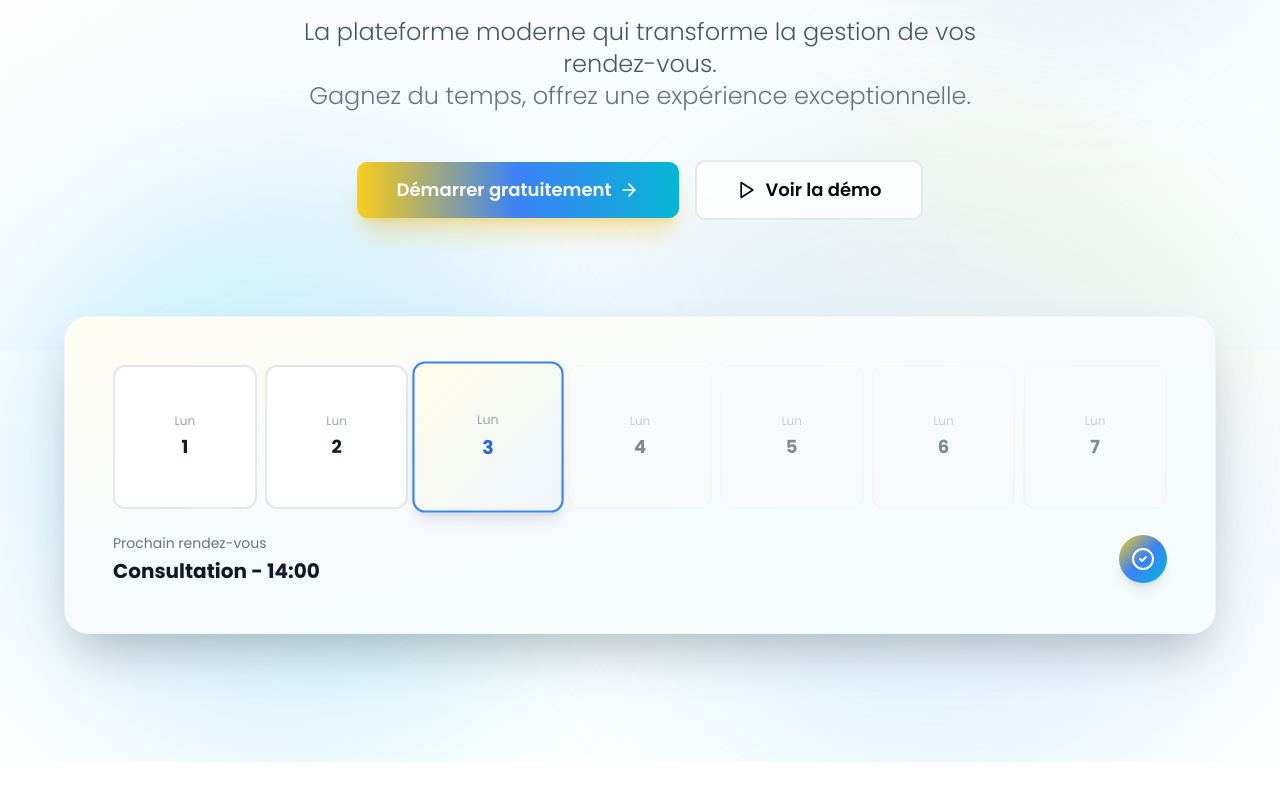
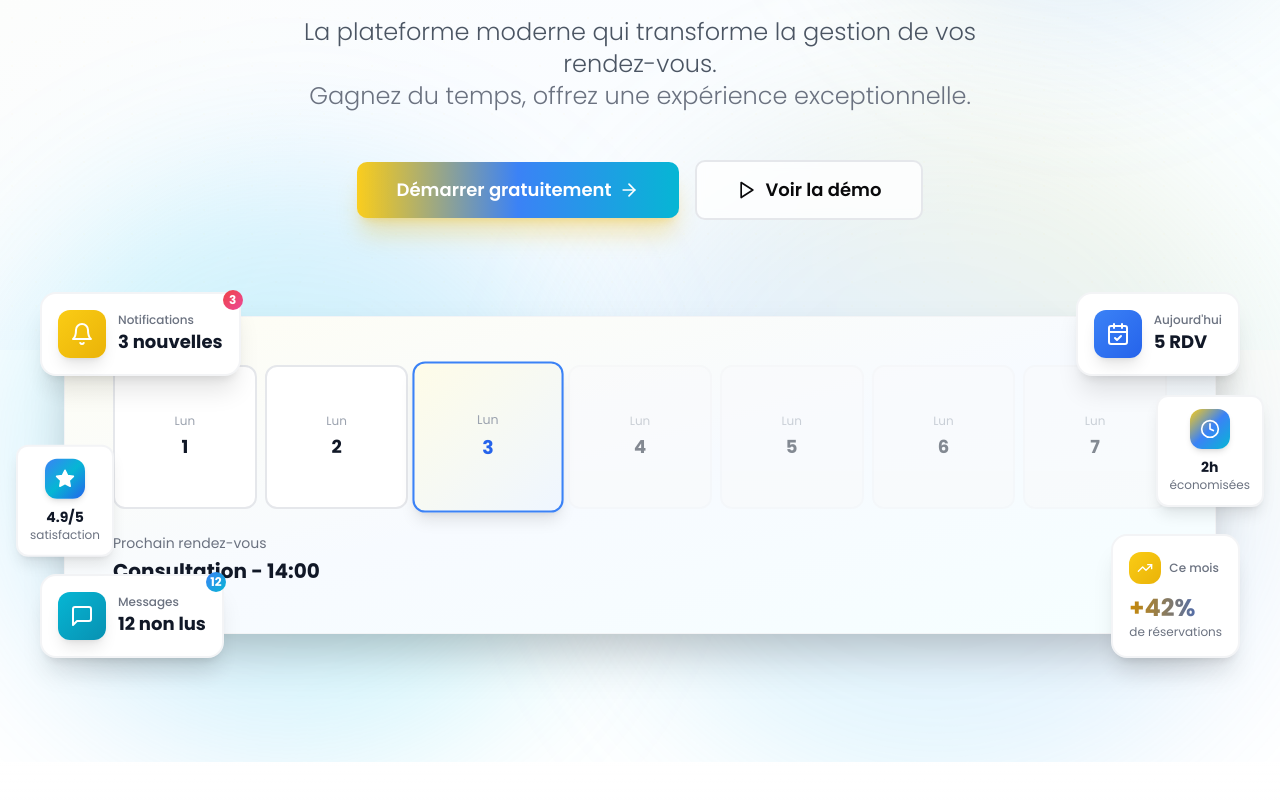
Before and after one commit to Houcinefarhane/crenoz, a Next.js app: page / in a window 1280 px wide. Shown: the part 450-1250 px from the top of the page. Built offline with nearby package versions, Linux system fonts and the light colour scheme.

Commit message:
Design: Ajout de 6 widgets animés autour de la card calendrier dans le hero

```diff
--- a/app/page.tsx
+++ b/app/page.tsx
@@ -2,7 +2,7 @@
 
 import { motion, useScroll, useTransform } from "framer-motion";
 import { Button } from "@/components/ui/button";
-import { ArrowRight, Calendar, CheckCircle2, Play, Sparkles, Zap, Clock, Users, TrendingUp, Star } from "lucide-react";
+import { ArrowRight, Calendar, CheckCircle2, Play, Sparkles, Zap, Clock, Users, TrendingUp, Star, Bell, CalendarCheck, MessageSquare } from "lucide-react";
 import Link from "next/link";
 import { useRef } from "react";
 
@@ -233,6 +233,139 @@ export default function Home() {
                   </div>
                 </div>
               </div>
+
+              {/* Floating Widgets */}
+              {/* Widget 1 - Notifications */}
+              <motion.div
+                initial={{ opacity: 0, x: -30, y: -30 }}
+                animate={{ opacity: 1, x: 0, y: 0 }}
+                transition={{ duration: 0.8, delay: 1 }}
+                whileHover={{ scale: 1.1, rotate: [0, -5, 5, -5, 0] }}
+                className="absolute -top-6 -left-6 bg-white rounded-2xl shadow-xl border-2 border-gray-100 p-4 hidden sm:flex items-center gap-3 z-10"
+              >
+                <div className="w-12 h-12 rounded-xl bg-gradient-to-br from-yellow-400 to-yellow-500 flex items-center justify-center shadow-lg">
+                  <Bell className="h-6 w-6 text-white" />
+                </div>
+                <div>
+                  <div className="text-xs text-gray-500 font-medium">Notifications</div>
+                  <div className="text-lg font-bold text-gray-900">3 nouvelles</div>
+                </div>
+                <div className="absolute -top-1 -right-1 w-5 h-5 rounded-full bg-gradient-to-br from-red-500 to-pink-500 flex items-center justify-center">
+                  <span className="text-xs text-white font-bold">3</span>
+                </div>
+              </motion.div>
+
+              {/* Widget 2 - Rendez-vous confirmés */}
+              <motion.div
+                initial={{ opacity: 0, x: 30, y: -30 }}
+                animate={{ opacity: 1, x: 0, y: 0 }}
+                transition={{ duration: 0.8, delay: 1.1 }}
+                whileHover={{ scale: 1.1, rotate: [0, 5, -5, 5, 0] }}
+                className="absolute -top-6 -right-6 bg-white rounded-2xl shadow-xl border-2 border-gray-100 p-4 hidden sm:flex items-center gap-3 z-10"
+              >
+                <div className="w-12 h-12 rounded-xl bg-gradient-to-br from-blue-500 to-blue-600 flex items-center justify-center shadow-lg">
+                  <CalendarCheck className="h-6 w-6 text-white" />
+                </div>
+                <div>
+                  <div className="text-xs text-gray-500 font-medium">Aujourd&apos;hui</div>
+                  <div className="text-lg font-bold text-gray-900">5 RDV</div>
+                </div>
+              </motion.div>
+
+              {/* Widget 3 - Messages */}
+              <motion.div
+                initial={{ opacity: 0, x: -30, y: 30 }}
+                animate={{ opacity: 1, x: 0, y: 0 }}
+                transition={{ duration: 0.8, delay: 1.2 }}
+                whileHover={{ scale: 1.1, rotate: [0, -5, 5, -5, 0] }}
+                className="absolute -bottom-6 -left-6 bg-white rounded-2xl shadow-xl border-2 border-gray-100 p-4 hidden sm:flex items-center gap-3 z-10"
+              >
+                <div className="w-12 h-12 rounded-xl bg-gradient-to-br from-cyan-500 to-cyan-600 flex items-center justify-center shadow-lg">
+                  <MessageSquare className="h-6 w-6 text-white" />
+                </div>
+                <div>
+                  <div className="text-xs text-gray-500 font-medium">Messages</div>
+                  <div className="text-lg font-bold text-gray-900">12 non lus</div>
+                </div>
+                <div className="absolute -top-1 -right-1 w-5 h-5 rounded-full bg-gradient-to-br from-blue-500 to-cyan-500 flex items-center justify-center">
+                  <span className="text-xs text-white font-bold">12</span>
+                </div>
+              </motion.div>
+
+              {/* Widget 4 - Statistiques */}
+              <motion.div
+                initial={{ opacity: 0, x: 30, y: 30 }}
+                animate={{ opacity: 1, x: 0, y: 0 }}
+                transition={{ duration: 0.8, delay: 1.3 }}
+                whileHover={{ scale: 1.1, rotate: [0, 5, -5, 5, 0] }}
+                className="absolute -bottom-6 -right-6 bg-white rounded-2xl shadow-xl border-2 border-gray-100 p-4 hidden sm:flex flex-col z-10"
+              >
+                <div className="flex items-center gap-2 mb-2">
+                  <div className="w-8 h-8 rounded-lg bg-gradient-to-br from-yellow-400 to-yellow-500 flex items-center justify-center">
+                    <TrendingUp className="h-4 w-4 text-white" />
+                  </div>
+                  <div className="text-xs text-gray-500 font-medium">Ce mois</div>
+                </div>
+                <div className="text-2xl font-bold bg-gradient-to-r from-yellow-600 to-blue-600 bg-clip-text text-transparent">
+                  +42%
+                </div>
+                <div className="text-xs text-gray-500">de réservations</div>
+              </motion.div>
+
+              {/* Widget 5 - Temps économisé (floating) */}
+              <motion.div
+                initial={{ opacity: 0, scale: 0 }}
+                animate={{
+                  opacity: 1,
+                  scale: 1,
+                  y: [0, -15, 0],
+                }}
+                transition={{
+                  opacity: { duration: 0.6, delay: 1.4 },
+                  scale: { duration: 0.6, delay: 1.4 },
+                  y: {
+                    duration: 3,
+                    repeat: Infinity,
+                    ease: "easeInOut",
+                  },
+                }}
+                whileHover={{ scale: 1.15 }}
+                className="absolute top-1/4 -right-12 bg-white rounded-xl shadow-lg border-2 border-gray-100 p-3 hidden lg:flex flex-col items-center z-10"
+              >
+                <div className="w-10 h-10 rounded-lg bg-gradient-to-br from-yellow-400 via-blue-500 to-cyan-500 flex items-center justify-center mb-2 shadow-md">
+                  <Clock className="h-5 w-5 text-white" />
+                </div>
+                <div className="text-sm font-bold text-gray-900">2h</div>
+                <div className="text-xs text-gray-500 text-center">économisées</div>
+              </motion.div>
+
+              {/* Widget 6 - Satisfaction (floating) */}
+              <motion.div
+                initial={{ opacity: 0, scale: 0 }}
+                animate={{
+                  opacity: 1,
+                  scale: 1,
+                  y: [0, 15, 0],
+                }}
+                transition={{
+                  opacity: { duration: 0.6, delay: 1.5 },
+                  scale: { duration: 0.6, delay: 1.5 },
+                  y: {
+                    duration: 3,
+                    repeat: Infinity,
+                    ease: "easeInOut",
+                    delay: 0.5,
+                  },
+                }}
+                whileHover={{ scale: 1.15 }}
+                className="absolute bottom-1/4 -left-12 bg-white rounded-xl shadow-lg border-2 border-gray-100 p-3 hidden lg:flex flex-col items-center z-10"
+              >
+                <div className="w-10 h-10 rounded-lg bg-gradient-to-br from-blue-500 via-cyan-500 to-blue-600 flex items-center justify-center mb-2 shadow-md">
+                  <Star className="h-5 w-5 text-white fill-white" />
+                </div>
+                <div className="text-sm font-bold text-gray-900">4.9/5</div>
+                <div className="text-xs text-gray-500 text-center">satisfaction</div>
+              </motion.div>
             </div>
           </motion.div>
         </motion.div>
```
